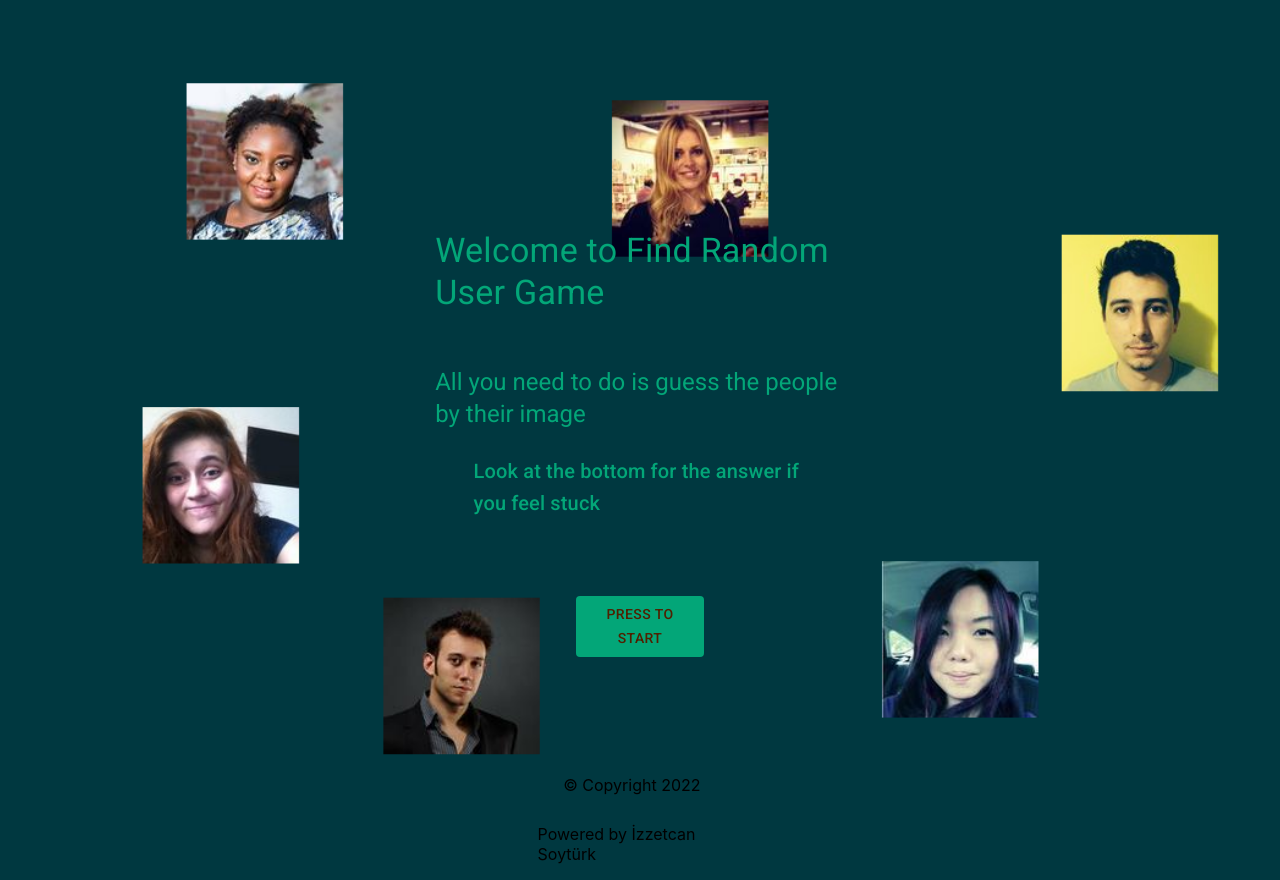
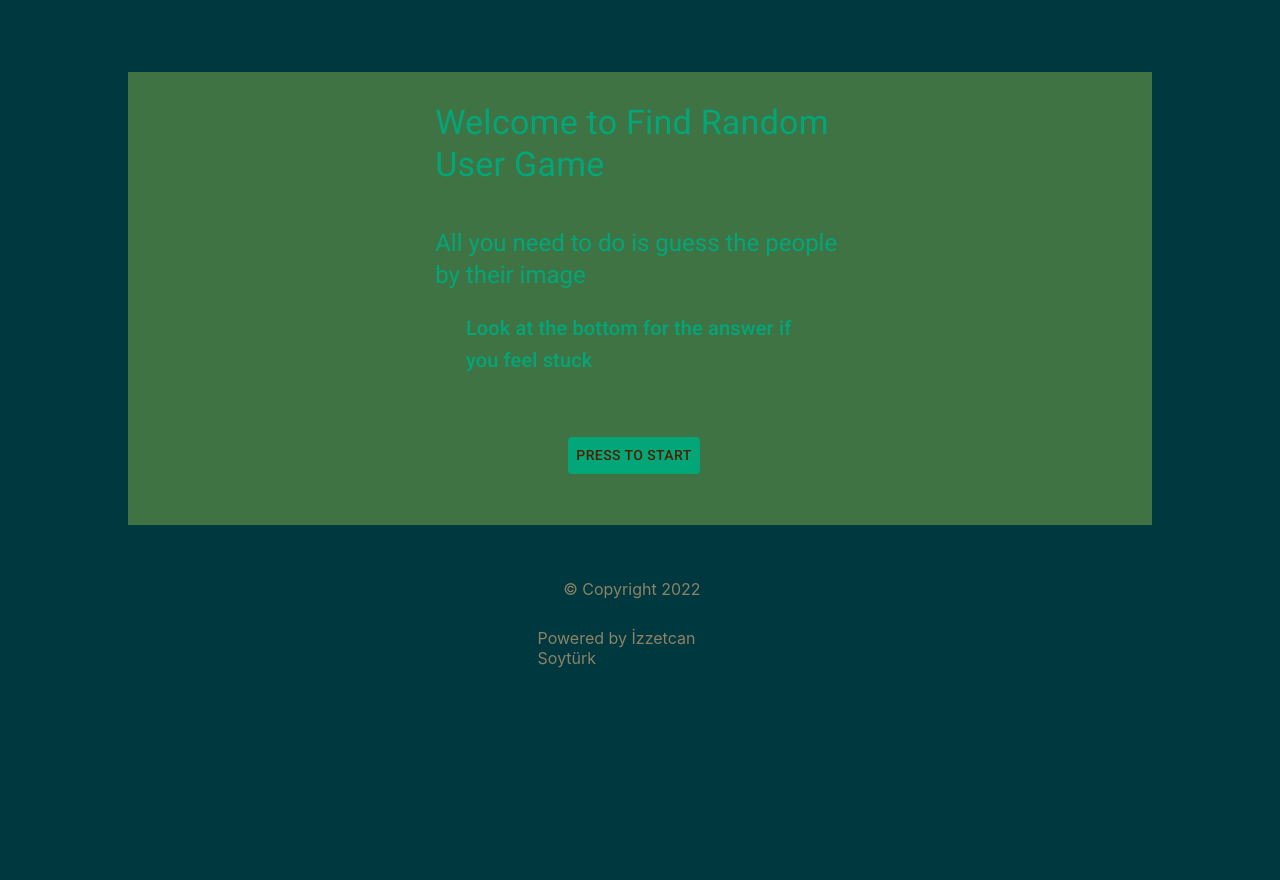
Before and after one commit to raximan/FindRandomUser, a React (Create React App) app: page / in a window 1280 px wide. After the commit the page ends 800 px from the top, so only its background shows below. Built offline with nearby package versions, Linux system fonts and the light colour scheme.

Commit message:
UI refactored

```diff
--- /dev/null
+++ b/src/css/Fail.css
@@ -0,0 +1,21 @@
+.Fail{
+    margin-top: 6%;
+    margin-left: 10%;
+    margin-right: 10% !important;
+    background-color:#8C8265;
+
+}
+h3{
+    padding: 10% 40% !important ;
+}
+.Failbutton{
+    margin-top: 3%;
+    margin-bottom: 10%;
+    margin-left: 44%;
+    padding: 1%;
+    background-color:#407344 !important;
+    color: #502000 !important;
+}
+.Failbutton:hover{
+    background-color:#193140 !important;
+  }
--- /dev/null
+++ b/src/css/Footer.css
@@ -0,0 +1,4 @@
+
+.Footer{
+    color:#8C8265;
+}
--- a/src/css/Home.css
+++ b/src/css/Home.css
@@ -1,18 +1,18 @@
-.h1{
-    padding:3%  34% !important;
-    margin-top: 15% !important;
+.h1H{
+    padding:3%  30% !important;
+    margin-top: 7% !important;
     color: #03A678
 }
-.h2{
-    padding:1% 34% !important;
+.h2H{
+    padding:1% 30% !important;
     color: #03A678
 }
-.h3{
-    padding:1% 37% !important;
+.h3H{
+    padding:1% 33% !important;
     color: #03A678
 }
 .Buttonhey{
-    margin:5% 45% !important ;
+    margin:5% 43% !important ;
     background-color:#03A678 !important;
     color: #502000 !important;
 }
@@ -20,9 +20,14 @@
     background-color:#02735E !important;
   }
 body{
-    background-image: url("./assets/background.png");
+
     background-color:#003840;
     background-position: center;
     background-repeat: no-repeat;
     background-size: cover;
 }
+.Home{
+    margin-left: 10% !important;
+    margin-right: 10%;
+    background-color:#407344;
+}
--- /dev/null
+++ b/src/css/Success.css
@@ -0,0 +1,24 @@
+.Success{
+    margin-top: 10%;
+    margin-left: 10%;
+    margin-right: 10% !important;
+    margin-bottom: 20%;
+    background-color:#407344;
+
+}
+.h2S{
+    padding: 2% 41% !important ;
+}
+.h4S{
+    padding: 2% 28% !important ;
+}
+.Successbutton{
+    margin-top: 6%;
+    margin-bottom: 10%;
+    margin-left: 45%;
+    background-color:#03A678 !important;
+    color: #502000 !important;
+}
+.Successbutton:hover{
+    background-color:#02735E !important;
+  }
--- a/src/pages/Congrats.js
+++ b/src/pages/Congrats.js
@@ -1,12 +1,13 @@
-
+import "../css/Success.css"
 import { useNavigate } from "react-router-dom";
+import { Button,Typography } from "@mui/material"
 export default function Congrats(){
     let navigate=useNavigate()
-    return <div style={{padding:"4% 36% "}}>
-            <h1 style={{padding:"8% 25%"}}>Great Job</h1>
-            <h2>You succesfully guessed all of the images</h2>
-            <div style={{padding:"8% 30%"}}>
-            <button onClick={()=>navigate("/")}>Back to Home</button>
+    return <div class="Success">
+            <Typography className="h2S" variant="h2" >Great Job</Typography>
+            <Typography className="h4S" variant="h4">You succesfully guessed all of the images</Typography>
+            <div >
+            <Button className="Successbutton" onClick={()=>navigate("/")}>Back to Home</Button>
             </div>
 
 
--- a/src/pages/Fail.js
+++ b/src/pages/Fail.js
@@ -1,13 +1,11 @@
-
+import "../css/Fail.css"
 import{useNavigate,useParams} from "react-router-dom"
+import { Button,Typography } from "@mui/material"
 export default function Fail(){
 let navigator = useNavigate()
 let{score}=useParams()
-    return <div style={{padding:"4% 43% "}}>
-            <h1>FAILED {score+"/5"}</h1>
-            <div style={{padding:"15% 14%"}}>
-            <button onClick={()=>navigator("/")}>Back to Home</button>
+    return <div class="Fail" >
+            <Typography classname= "h3s" variant="h3">FAILED {score+"/5"}</Typography>
+            <Button class="Failbutton" onClick={()=>navigator("/")}>Back to Home</Button>
             </div>
-
-    </div>
 }
--- a/src/pages/Footer.js
+++ b/src/pages/Footer.js
@@ -1,5 +1,6 @@
+import "../css/Footer.css"
 export default function Footer(){
-    return (<footer id="footer">
+    return (<footer class="Footer">
 
   <p style={{padding:"3% 44% 1%"}} >© Copyright 2022</p>
   <p style={{padding:"0% 42% 0%"}} >Powered by İzzetcan Soytürk</p>
--- a/src/pages/Home.js
+++ b/src/pages/Home.js
@@ -1,26 +1,16 @@
 import "../css/Home.css"
 import {useNavigate} from "react-router-dom"
 import { Button,Typography } from "@mui/material"
-// import {AnimatedBg} from  "react-animated-bg";
 export default function Home(){
    let navigate =useNavigate()
 
 
 return(<div className="Home">
-{/*
-            <AnimatedBg colors={imageUrls}
-            duration={2}
-            delay={1}
-            timingFunction="ease-out"
-            className="animated-section animated-images">
-              <button  onClick={()=>navigate("/game")}>Press to Start</button>
-            </AnimatedBg> */}
 
 
-            <Typography className="h1" variant="h4">Welcome to Find Random User Game</Typography>
-            <Typography className="h2" variant="h5">All you need to do is guess the people by their image </Typography>
-            <Typography className="h3" variant="h6"> Look at the bottom for the answer if you feel stuck</Typography>
-
+            <Typography className="h1H" variant="h4">Welcome to Find Random User Game</Typography>
+            <Typography className="h2H" variant="h5">All you need to do is guess the people by their image </Typography>
+            <Typography className="h3H" variant="h6"> Look at the bottom for the answer if you feel stuck</Typography>
             <Button className="Buttonhey" onClick={()=>navigate("/game")}>Press to Start</Button>
 
     </div>)
```
